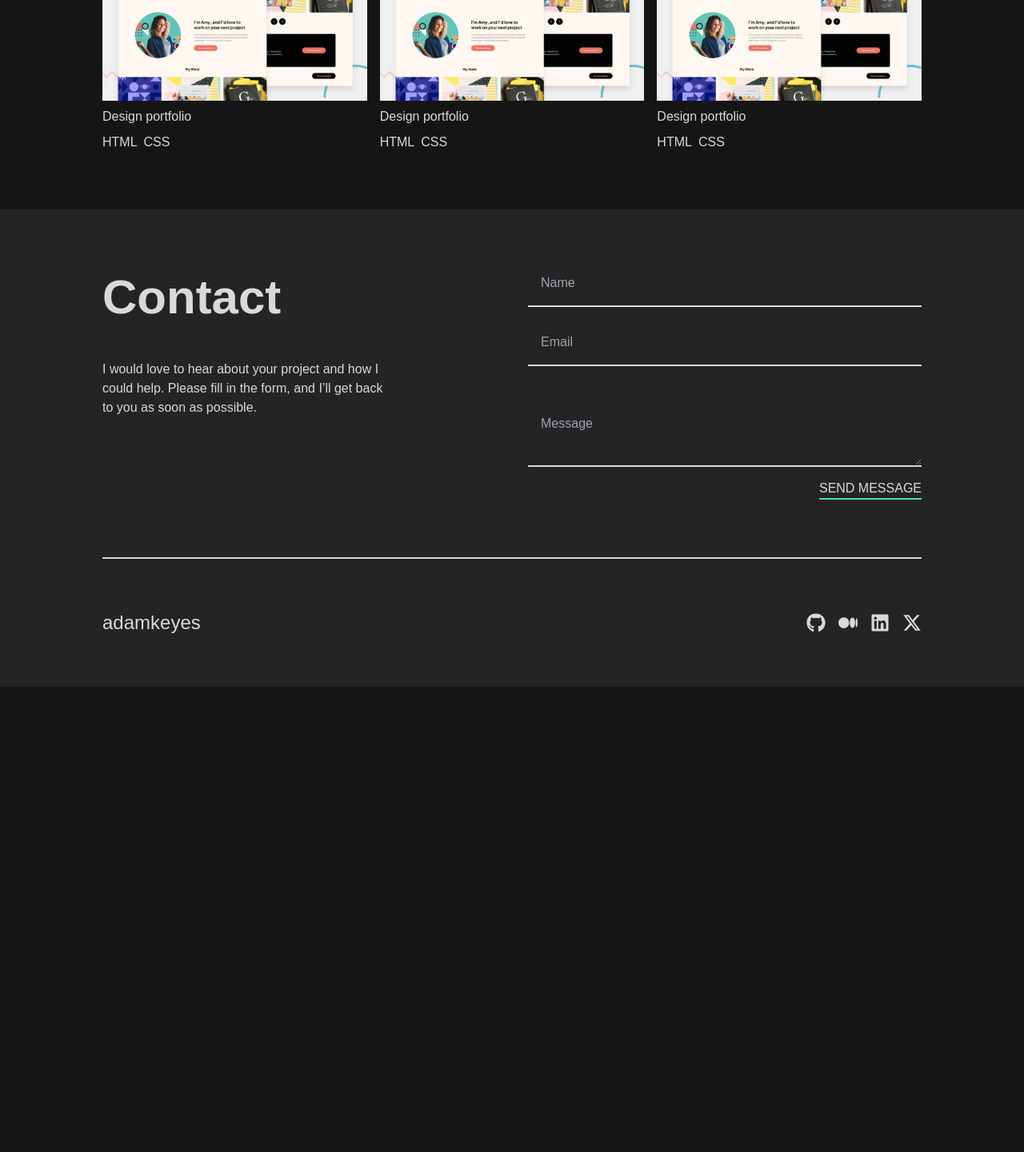
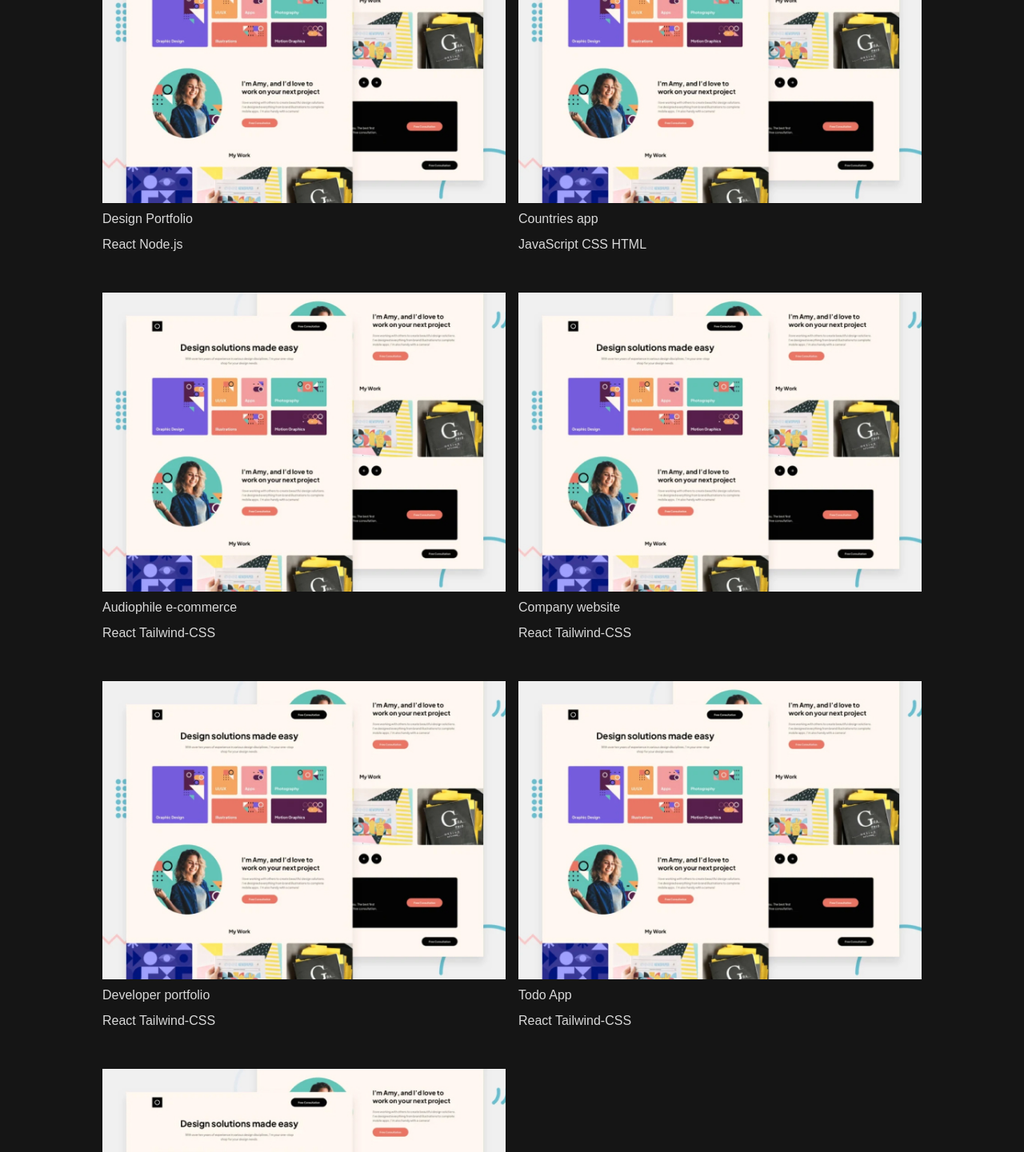
Before and after one commit to mutugi310/single-page-developer-portfolio, a React (Vite) app: page / in a window 1280 px wide. Shown: the part 1180-2621 px from the top of the page at 80% size. Before the commit the page ends 2039 px from the top, so only its background shows below. Built offline with nearby package versions, Linux system fonts and the light colour scheme.

Commit message:
Create a reusable  project compomet and update the main component to take advantage of the same

```diff
--- a/src/assets/data/data.json
+++ b/src/assets/data/data.json
@@ -27,40 +27,46 @@
   ],
   "projects": [
     {
-      "name": "Design portfolio",
+      "name": "Design Portfolio",
       "gitHub": "https://github.com/user/project1",
       "hosted": "https://project1.com",
-      "techStack": "React, Node.js"
+      "techStack": "React Node.js"
     },
     {
-      "name": "Project2",
+      "name": "Countries app",
       "gitHub": "https://github.com/user/project1",
       "hosted": "https://project1.com",
-      "techStack": "React, Node.js"
+      "techStack": "JavaScript CSS HTML"
     },
     {
-      "name": "Project3",
+      "name": "Audiophile e-commerce",
+      "gitHub": "https://github.com/user/project2",
+      "hosted": "https://project2.com",
+      "techStack": "React Tailwind-CSS "
+    },
+    {
+      "name": " Company website",
+      "gitHub": "https://github.com/user/project3",
+      "hosted": "https://project3.com",
+      "techStack": "React Tailwind-CSS"
+    },
+    {
+      "name": "Developer portfolio",
       "gitHub": "https://github.com/user/project1",
       "hosted": "https://project1.com",
-      "techStack": "React, Node.js"
+      "techStack": "React Tailwind-CSS"
     },
     {
-      "name": "Project4",
-      "gitHub": "https://github.com/user/project1",
-      "hosted": "https://project1.com",
-      "techStack": "React, Node.js"
+      "name": "Todo App",
+      "gitHub": "https://github.com/user/project4",
+      "hosted": "https://project4.com",
+      "techStack": "React Tailwind-CSS"
     },
     {
-      "name": "Project5",
-      "gitHub": "https://github.com/user/project1",
-      "hosted": "https://project1.com",
-      "techStack": "React, Node.js"
-    },
-    {
-      "name": "Project6",
-      "gitHub": "https://github.com/user/project1",
-      "hosted": "https://project1.com",
-      "techStack": "React, Node.js"
+      "name": "Law firm landing page",
+      "gitHub": "https://github.com/user/project5",
+      "hosted": "https://project5.com",
+      "techStack": "React Node.js"
     }
   ]
 }
--- a/src/components/Main.jsx
+++ b/src/components/Main.jsx
@@ -3,6 +3,7 @@ import Skill from "./mainComponents/Skill";
 import data from "../assets/data/data.json";
 import testProjectImg from "../assets/testProject.jpg";
 import Button from "./sharedComponents/Button";
+import Project from "./mainComponents/Project";
 
 function Main() {
   return (
@@ -20,19 +21,19 @@ function Main() {
 
         <section className="py-10">
           <h2>Project</h2>
-          <div className="flex flex-col  gap-4 py-8 justify-between flex-nowrap sm:flex-row ">
-            <article className=" w-full grow relative group sm:w-1/3 ">
+          <div className="grid grid-cols-1  gap-4 py-8  flex-wrap sm:grid-cols-2 ">
+            {/* <article className=" relative group py-4 ">
               <img
                 src={testProjectImg}
                 alt="project name"
-                className="w-full group/first"
+                className="w-full "
               />
               <h3 className="py-2">Design portfolio</h3>
               <div className="flex gap-2">
                 <p>HTML</p>
                 <p>CSS</p>
               </div>
-              <div className="flex-1 gap-3 lg:flex-col lg:hidden lg:group-hover:flex lg:absolute lg:justify-center lg:items-center lg:bottom-20 lg:left-4 right-4 top-4 lg:bg-opacity-75 lg:bg-black ">
+              <div className="flex gap-4 lg:flex-col lg:hidden lg:group-hover:flex lg:absolute lg:justify-center lg:items-center lg:bottom-20 lg:left-4 right-4 top-4 lg:bg-opacity-75 lg:bg-black ">
                 <Button
                   href="https://kelvin-audiophile-ecommerce-website.netlify.app/"
                   target="_blank"
@@ -46,59 +47,17 @@ function Main() {
                   text="View code"
                 />
               </div>
-            </article>
-            <article className=" w-full grow relative group sm:w-1/3 ">
-              <img
-                src={testProjectImg}
-                alt="project name"
-                className="w-full group/first"
+            </article> */}
+            {data.projects.map((project) => (
+              <Project
+                key={project.name}
+                name={project.name}
+                alt={project.name}
+                techStack={project.techStack}
+                gitHub={project.gitHub}
+                hosted={project.hosted}
               />
-              <h3 className="py-2">Design portfolio</h3>
-              <div className="flex gap-2">
-                <p>HTML</p>
-                <p>CSS</p>
-              </div>
-              <div className="flex-1 gap-3 lg:flex-col lg:hidden lg:group-hover:flex lg:absolute lg:justify-center lg:items-center lg:bottom-20 lg:left-4 right-4 top-4 lg:bg-opacity-75 lg:bg-black ">
-                <Button
-                  href="https://kelvin-audiophile-ecommerce-website.netlify.app/"
-                  target="_blank"
-                  rel="noopener noreferrer"
-                  text="View project"
-                />
-                <Button
-                  href="https://kelvin-audiophile-ecommerce-website.netlify.app/"
-                  target="_blank"
-                  rel="noopener noreferrer"
-                  text="View code"
-                />
-              </div>
-            </article>
-            <article className=" w-full grow relative group sm:w-1/3 ">
-              <img
-                src={testProjectImg}
-                alt="project name"
-                className="w-full group/first"
-              />
-              <h3 className="py-2">Design portfolio</h3>
-              <div className="flex gap-2">
-                <p>HTML</p>
-                <p>CSS</p>
-              </div>
-              <div className="flex-1 gap-3 lg:flex-col lg:hidden lg:group-hover:flex lg:absolute lg:justify-center lg:items-center lg:bottom-20 lg:left-4 right-4 top-4 lg:bg-opacity-75 lg:bg-black ">
-                <Button
-                  href="https://kelvin-audiophile-ecommerce-website.netlify.app/"
-                  target="_blank"
-                  rel="noopener noreferrer"
-                  text="View project"
-                />
-                <Button
-                  href="https://kelvin-audiophile-ecommerce-website.netlify.app/"
-                  target="_blank"
-                  rel="noopener noreferrer"
-                  text="View code"
-                />
-              </div>
-            </article>
+            ))}
           </div>
         </section>
       </div>
--- /dev/null
+++ b/src/components/mainComponents/Project.jsx
@@ -0,0 +1,48 @@
+import React from "react";
+import { Button } from "react-scroll";
+import testProjectImg from "../../assets/testProject.jpg";
+
+function Project({ name, alt, gitHub, hosted, techStack }) {
+  return (
+    <article className="relative group py-4 ">
+      <img src={testProjectImg} alt={alt} className="w-full" />
+      <h3 className="py-2">{name}</h3>
+      <div className="flex gap-2">
+        <p>{techStack}</p>
+      </div>
+
+      <div className="flex gap-4 lg:flex-col lg:hidden lg:group-hover:flex lg:absolute lg:justify-center lg:items-center lg:bottom-20 lg:left-4 right-4 top-4 lg:bg-opacity-75 lg:bg-black ">
+        <a
+          href={gitHub}
+          target="_blank"
+          rel="noopener noreferrer"
+          className="uppercase border-b-2 w-fit border-green my-2 hover:text-green hover:font-bold focus:text-green focus:font-bold"
+        >
+          View project
+        </a>
+        <a
+          href={hosted}
+          target="_blank"
+          rel="noopener noreferrer"
+          className="uppercase border-b-2 w-fit border-green my-2 hover:text-green hover:font-bold focus:text-green focus:font-bold"
+        >
+          View code
+        </a>
+        {/* <Button
+          href={gitHub}
+          target="_blank"
+          rel="noopener noreferrer"
+          text="View project"
+        />
+        <Button
+          href={hosted}
+          target="_blank"
+          rel="noopener noreferrer"
+          text="View code"
+        /> */}
+      </div>
+    </article>
+  );
+}
+
+export default Project;
--- a/src/components/mainComponents/Skill.jsx
+++ b/src/components/mainComponents/Skill.jsx
@@ -1,18 +1,14 @@
-import React from 'react'
+import React from "react";
 
-
-function Skill({skill, experience}) {
-
+function Skill({ skill, experience }) {
   return (
     <>
-
-        <article className='text-center py-6 sm:grow sm:text-left sm:w-1/3 lg:w-1/4'>
-            <h2 className='text-3xl pb-2 font-bold sm:text-5xl'>{skill}</h2>
-            <p className='text-lg'>{experience} Years Experience</p>
-        </article>
-
+      <article className="text-center py-6 sm:grow sm:text-left sm:w-1/3 lg:w-1/4">
+        <h2 className="text-3xl pb-2 font-bold sm:text-4xl">{skill}</h2>
+        <p className="text-lg">{experience} Years Experience</p>
+      </article>
     </>
-  )
+  );
 }
 
-export default Skill
+export default Skill;
```
Also changed, not shown: src/components/Header.jsx (+37 -27 lines).
